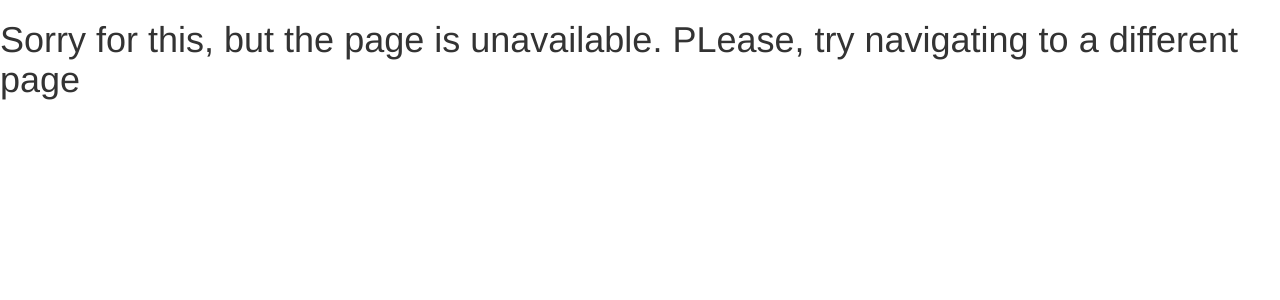
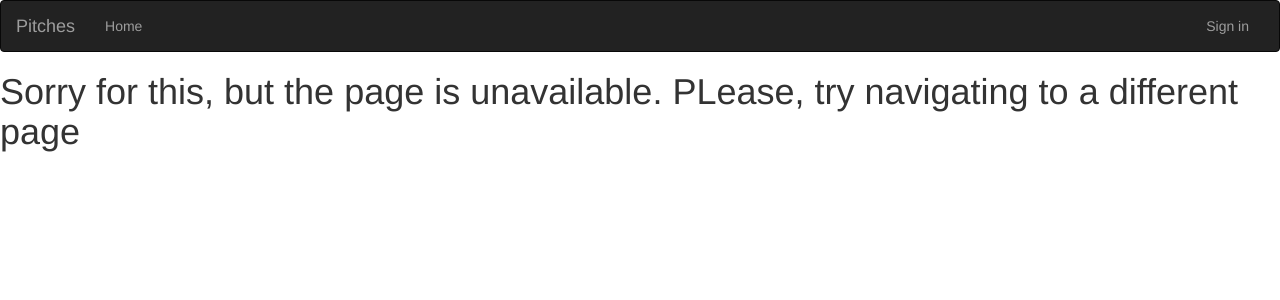
Before and after one commit to samoluoch/Pitches, a Flask app: template app/templates/fourowfour.html in a window 1280 px wide. Shown: the top 300 px of the page. Run offline with Flask 2, Linux system fonts and the light colour scheme; the template is opened without the code that fills it, so the values that code supplies are empty; some libraries are stand-ins or nearby versions.

Commit message:
added navbar

```diff
--- a/app/templates/navbar.html
+++ b/app/templates/navbar.html
@@ -0,0 +1,27 @@
+<div class="navbar navbar-inverse" role="navigation">
+    <div class="container-fluid">
+        <div class="navbar-header">
+            <button type="button" class="navbar-toggle" data-toggle="collapse" data-target=".navbar-collapse">
+              <span class="sr-only">Toggle navigation</span>
+              <span class="icon-bar"></span>
+              <span class="icon-bar"></span>
+              <span class="icon-bar"></span>
+            </button>
+            <a class="navbar-brand" href="/"> Pitches </a>
+        </div>
+        <div class="navbar-collapse collapse">
+            <ul class="nav navbar-nav">
+                <li><a href="/">Home</a></li>
+            </ul>
+            <ul class="nav navbar-nav navbar-right">
+                {% if current_user.is_authenticated %}
+                <li><a href="{{url_for('main.profile',uname=current_user.username)}}">Profile</a></li>
+                <li><a href="{{url_for('auth.logout')}}">Sign out</a></li>
+                {% else %}
+                <li><a href="{{url_for('auth.login')}}">Sign in</a></li>
+                {%endif%}
+              </ul>
+        </div>
+
+    </div>
+</div>
--- a/app/templates/pitch.html
+++ b/app/templates/pitch.html
@@ -20,8 +20,8 @@
         <div class="col-xs-6 col-sm-6 col-md-6 col-lg-6 movie-details">
             <h3>{{ pitch.title }}</h3>
 
-            <p class="overview"> {{ pitch.id }}</p>
-            <p class="overview"> {{ pitch.date_created }}</p>
+            <p class="pitch_id"> {{ pitch.id }}</p>
+            <p class="date_created"> {{ pitch.date_created }}</p>
             <p class="ratings"> <b> {{ pitch.vote_count }}</b> - <i>{{ movie.vote_count}} votes </i> </p>
 
 
```
